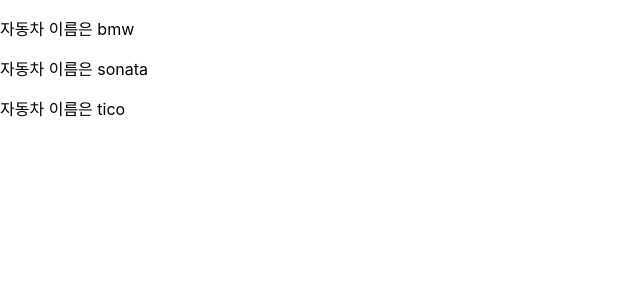
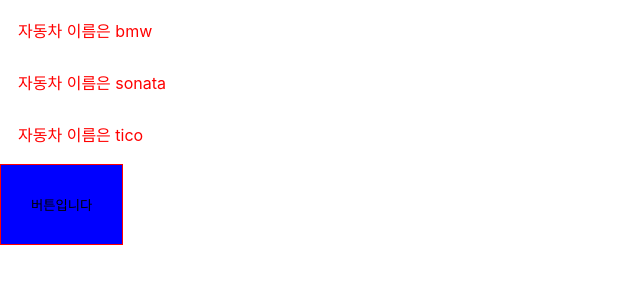
Before and after one commit to skymill2000/finDT, a React (Create React App) app in the folder fintech/: page / in a window 1280 px wide. Shown: the top 300 px of the page, without its empty margins (0-640 px from the left). Built offline with nearby package versions, Linux system fonts and the light colour scheme.

Commit message:
STYLED COMPONENT 추가

```diff
--- a/fintech/package.json
+++ b/fintech/package.json
@@ -9,6 +9,7 @@
     "react": "^17.0.2",
     "react-dom": "^17.0.2",
     "react-scripts": "4.0.3",
+    "styled-components": "^5.3.0",
     "web-vitals": "^1.1.2"
   },
   "scripts": {
--- a/fintech/src/components/UserList.js
+++ b/fintech/src/components/UserList.js
@@ -1,4 +1,21 @@
 import React, {useState} from 'react'
+import styled from "styled-components";
+
+const Title = styled.div`
+    border-radius: 3px;
+    padding: 0.5rem 0;
+    margin: 0.5rem 1rem;
+    width: 11rem;
+    background: transparent;
+    color: red;
+    border: 2px solid white;
+`
+
+const MyButton = styled.button`
+    border : solid 1px #ff0000;
+    padding : 30px;
+    background : blue;
+`
 
 
 const UserList = () => {
@@ -19,8 +36,9 @@
     return (
         <div>
             {carList.map(car => {
-                return(<p>자동차 이름은 {car.name}</p>)
+                return(<Title>자동차 이름은 {car.name}</Title>)
             })}
+            <MyButton>버튼입니다</MyButton>
         </div>
     )
 }
```
Also changed, not shown: 1 other file (tests, documents, lock files or other folders).
